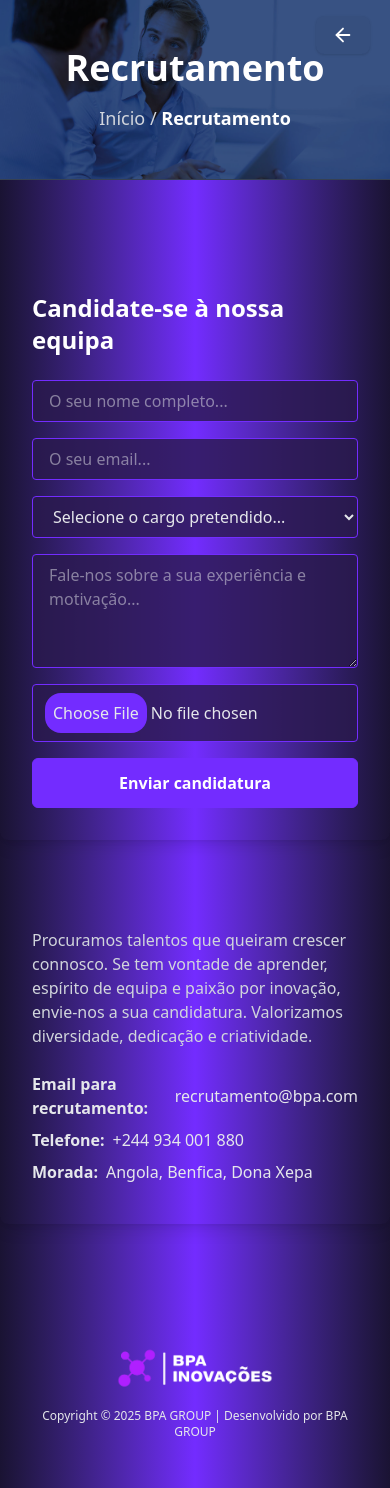
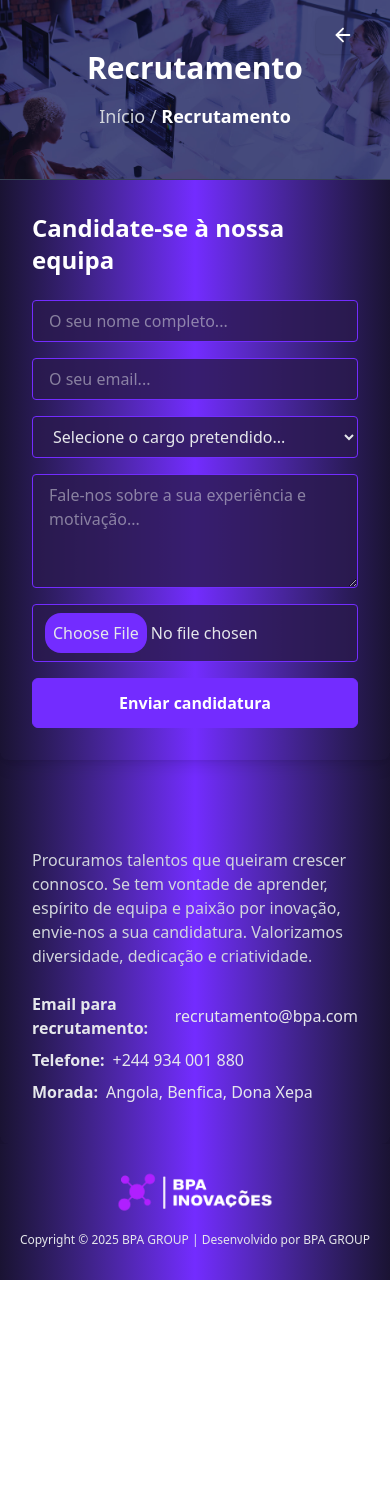
Before and after one commit to kambaia/bpa, a React (Vite) app: page /recrutament in a window 390 px wide. After the commit the page ends 1280 px from the top, so only its background shows below. Built offline with nearby package versions, Linux system fonts and the light colour scheme.

Commit message:
Update background image and adjust header styles for ContactPage and RecrutamentPage

```diff
--- a/src/ContactPage.tsx
+++ b/src/ContactPage.tsx
@@ -45,11 +45,11 @@ export default function ContactPage() {
           className="absolute inset-0 w-full h-full"
           style={{
             transform: `translateY(${scrollY * 0.5}px)`,
-            backgroundImage: 'url(/assets/bg-main-001.jpg)',
+            backgroundImage: 'url(/assets/bg-main-004.jpg)',
             backgroundSize: 'cover',
             backgroundPosition: 'center',
             backgroundRepeat: 'no-repeat',
-            zIndex: -2
+            zIndex: -2,
           }}
         />
 
@@ -58,7 +58,7 @@ export default function ContactPage() {
 
         {/* Conteúdo do header */}
         <div className="relative z-10 text-center">
-          <h1 className="text-4xl md:text-6xl font-bold mb-4 text-white">Contactos</h1>
+          <h1 className="text-3xl md:text-6xl font-bold mb-4 text-white">Contactos</h1>
           <nav className="text-gray-300 text-lg">
             Início / <span className="text-white font-semibold">Contactos</span>
           </nav>
@@ -66,7 +66,7 @@ export default function ContactPage() {
       </header>
 
       {/* Conteúdo Principal */}
-      <main className="flex flex-col md:flex-row gap-10 md:px-40 py-20 bg-gradient-to-r from-[#1a1333] via-[#732CFF] to-[#1a1333] mt-auto">
+      <main className="flex flex-col md:flex-row gap-10 md:px-40 md:py-20 bg-gradient-to-r from-[#1a1333] via-[#732CFF] to-[#1a1333] mt-auto">
         {/* Formulário de Contacto */}
         <section className=" p-8 rounded-lg flex-1 mb-2 md:mb-0 shadow-lg">
           <h2 className="text-2xl font-bold mb-2 text-white">Fale Connosco</h2>
--- a/src/RecrutamentPage.tsx
+++ b/src/RecrutamentPage.tsx
@@ -28,23 +28,23 @@ export default function RecrutamentPage() {
                     className="absolute inset-0 w-full h-full"
                     style={{
                         transform: `translateY(${scrollY * 0.5}px)`,
-                        backgroundImage: 'url(/assets/bg-main-001.jpg)',
+                        backgroundImage: 'url(/assets/bg-main-004.jpg)',
                         backgroundSize: 'cover',
                         backgroundPosition: 'center',
                         backgroundRepeat: 'no-repeat',
-                        zIndex: -2
+                        zIndex: -2,
                     }}
                 />
                 <div className="absolute inset-0 z-[-1]" />
                 <div className="relative z-10 text-center">
-                    <h1 className="text-4xl md:text-6xl font-bold mb-4 text-white">Recrutamento</h1>
+                    <h1 className="text-3xl md:text-6xl font-bold mb-4 text-white">Recrutamento</h1>
                     <nav className="text-gray-300 text-lg">
                         Início / <span className="text-white font-semibold">Recrutamento</span>
                     </nav>
                 </div>
             </header>
 
-            <main className="flex flex-col md:flex-row gap-10 md:px-40 py-20 bg-gradient-to-r from-[#1a1333] via-[#732CFF] to-[#1a1333] mt-auto">
+            <main className="flex flex-col md:flex-row gap-10 md:px-40 md:py-20 bg-gradient-to-r from-[#1a1333] via-[#732CFF] to-[#1a1333] mt-auto">
                 {/* Formulário de Recrutamento */}
                 <section className="p-8 rounded-lg flex-1 mb-8 md:mb-0 shadow-lg">
                     <h2 className="text-2xl font-bold mb-6 text-white">Candidate-se à nossa equipa</h2>
@@ -118,7 +118,7 @@ export default function RecrutamentPage() {
                 </section>
 
                 {/* Informações de Recrutamento */}
-                <section className="flex-1 rounded-lg px-8 py-4 md:p-8 shadow-lg">
+                <section className="flex-1 rounded-lg px-8 py-4 md:p-8 shadow-lg ">
                     <p className="mb-6 text-gray-300">
                         Procuramos talentos que queiram crescer connosco. Se tem vontade de aprender, espírito de equipa e paixão por inovação, envie-nos a sua candidatura. Valorizamos diversidade, dedicação e criatividade.
                     </p>
@@ -140,9 +140,9 @@ export default function RecrutamentPage() {
             </main>
 
             {/* Rodapé */}
-            <footer className="bg-gradient-to-r from-[#1a1333] via-[#732CFF] to-[#1a1333] py-8 px-8 mt-auto">
+            <footer className="bg-gradient-to-r from-[#1a1333] via-[#732CFF] to-[#1a1333] py-4  md:p-8 mt-auto">
                 <div className="flex flex-col md:flex-row justify-between items-center max-w-5xl mx-auto">
-                    <div className="mb-4 md:mb-0 flex flex-col items-center text-center">
+                    <div className="mb-4 md:mb-0 flex flex-col items-center text-center ">
                         <img
                             src="/assets/logo-main.png"
                             alt="Logo"
```
